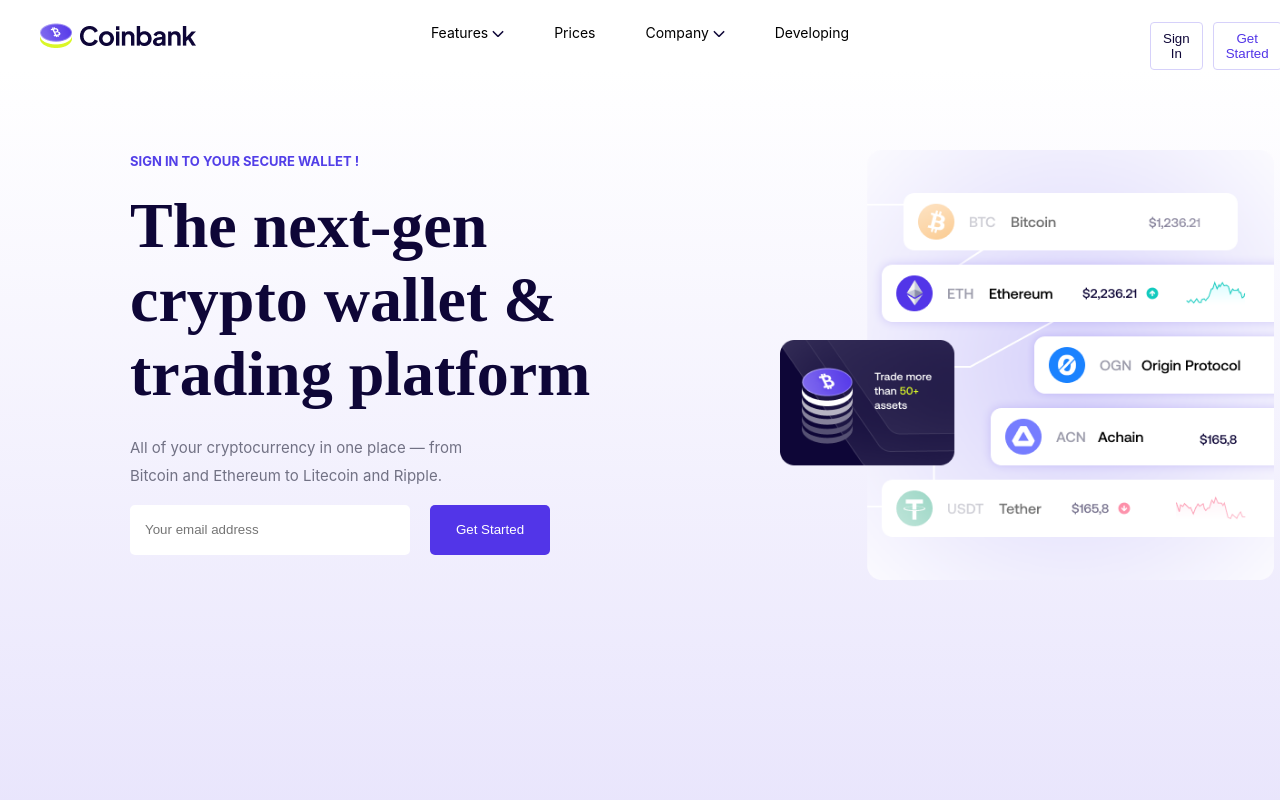
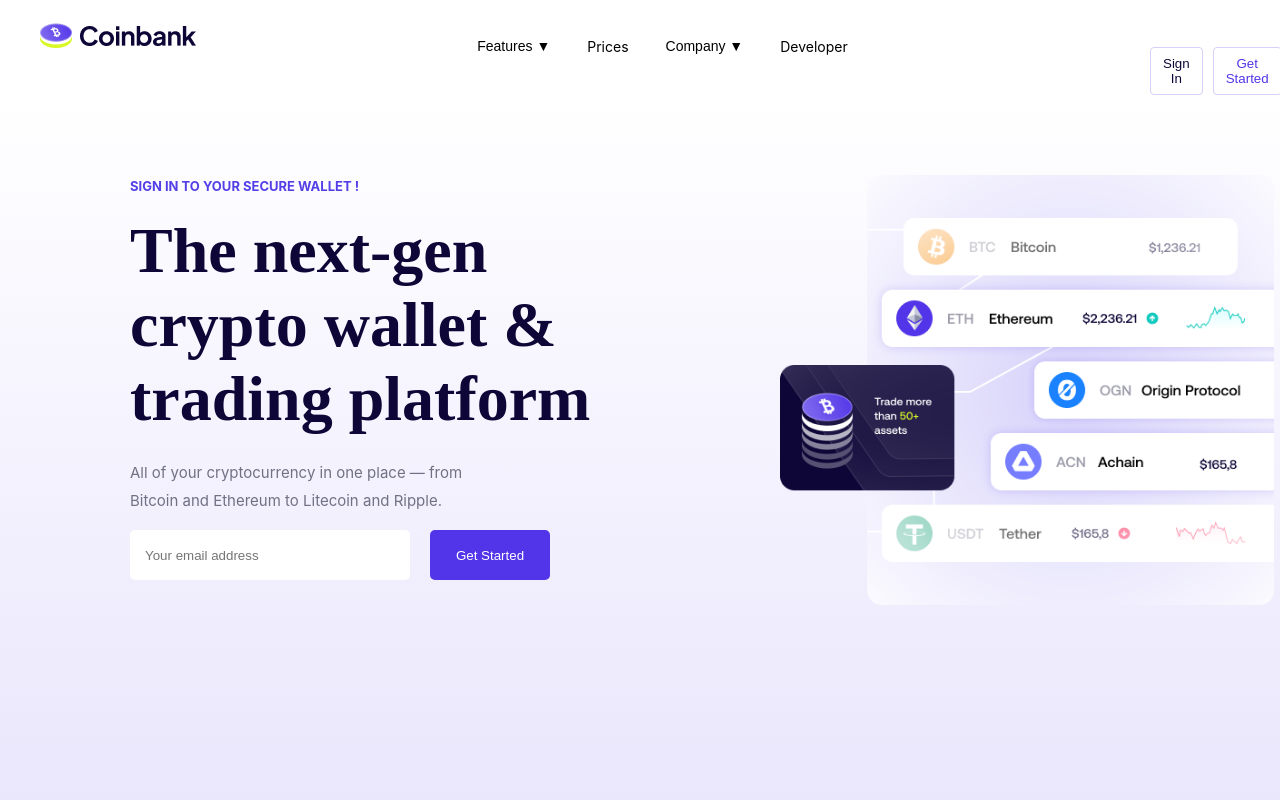
Before and after one commit to Shaima-Cloud99X/Coinbank, a React (Create React App) app in the folder coinbank/: page / in a window 1280 px wide. Shown: the top 800 px of the page. Built offline with nearby package versions, Linux system fonts and the light colour scheme.

Commit message:
sub menu

```diff
--- a/coinbank/package.json
+++ b/coinbank/package.json
@@ -11,6 +11,7 @@
     "@testing-library/user-event": "^13.5.0",
     "react": "^18.2.0",
     "react-dom": "^18.2.0",
+    "react-router-dom": "^6.21.2",
     "react-scripts": "5.0.1",
     "web-vitals": "^2.1.4"
   },
--- a/coinbank/src/App.js
+++ b/coinbank/src/App.js
@@ -6,6 +6,8 @@
     <div className="App">
      <header className='App-header'></header>
      <Home/>
+
+
     </div>
   );
 }
--- /dev/null
+++ b/coinbank/src/Components/Dropdown.js
@@ -0,0 +1,25 @@
+import Menu from "./Menu";
+const Dropdown = ({submenus,dropdown,depthLevel}) => {
+    depthLevel = depthLevel + 1;
+    const dropdownClass = depthLevel > 1 ? "dropdown-submenu" : "";
+    return (
+        <ul className = {
+            `dropdown ${dropdownClass} ${dropdown ? "show" : ""}`
+        } >
+        {submenus.map((submenu, index) => (
+            <Menu items = {
+                    submenu
+                }
+                key = {
+                    index
+                }
+                depthLevel = {
+                    depthLevel
+                }
+                />
+            ))
+        } </ul>
+    );
+};
+
+export default Dropdown;
--- a/coinbank/src/Components/Home.js
+++ b/coinbank/src/Components/Home.js
@@ -21,17 +21,11 @@
 import features4 from '../Assets/features4.png'
 import { FontAwesomeIcon } from '@fortawesome/react-fontawesome';
 import { faFacebook, faTwitter, faInstagram,faLinkedin,faDiscord } from '@fortawesome/free-brands-svg-icons';
-
+import {menuItems} from "./MenuItems";
+import Menu from "./Menu";
 const Home = () => {
 
 
-  const [dropdownValue, setDropdownValue] = useState('');
-
-
-
-  const handleDropdownChange = (e) => {
-    setDropdownValue(e.target.value);
-  };
 
 
 
@@ -41,7 +35,7 @@
                 <img src = {logo} alt = 'Logo' />
             </div>
             <div className="header">
-            <div className="header-item">
+            {/* <div className="header-item">
                 <p>Features    <img src = {vector} alt = 'vector' /></p>
             </div>
             <div className="header-item">
@@ -52,9 +46,27 @@
             </div>
             <div className="header-item">
                 <p>Developing</p>
+            </div> */}
+
+        <ul className = "menus" > {
+            menuItems.map((menu, index) => {
+                const depthLevel = 0;
+                return <Menu items = {
+                    menu
+                }
+                key = {
+                    index
+                }
+                depthLevel = {
+                    depthLevel
+                }
+                />;
+            })
+        } </ul>
+
             </div>
 
-            </div>
+
             <div className="buttons">
             <button className="header-button">Sign In</button>
             <button className="header-button1">Get Started</button>
@@ -204,7 +216,7 @@
                     <br/>
 
 
-        <select value={dropdownValue} onChange={handleDropdownChange} className='language'>
+        <select  className='language'>
           <option value="option1">English</option>
           <option value="option2">Sinhala</option>
         </select>
--- /dev/null
+++ b/coinbank/src/Components/Menu.js
@@ -0,0 +1,63 @@
+import {
+    useState,
+    useEffect,
+    useRef
+} from "react";
+
+import Dropdown from "./Dropdown";
+
+const Menu = ({items,depthLevel}) => {
+    const [dropdown, setDropdown] = useState(false);
+
+    let ref = useRef();
+
+    useEffect(() => {
+        const handler = (event) => {
+            if (dropdown && ref.current && !ref.current.contains(event.target)) {
+                setDropdown(false);
+            }
+        };
+        document.addEventListener("mousedown", handler);
+        document.addEventListener("touchstart", handler);
+        return () => {
+            // Cleanup the event listener
+            document.removeEventListener("mousedown", handler);
+            document.removeEventListener("touchstart", handler);
+        };
+    }, [dropdown]);
+
+    const onMouseEnter = () => {
+        window.innerWidth > 960 && setDropdown(true);
+    };
+
+    const onMouseLeave = () => {
+        window.innerWidth > 960 && setDropdown(false);
+    };
+
+    return (
+        <li
+        className = "menu-items"
+        ref = {ref}
+        onMouseEnter = {onMouseEnter}
+        // onMouseLeave = {onMouseLeave}
+        >
+
+        {items.submenu ? (
+        <>
+                <button type = "button"aria-haspopup = "menu"
+                aria-expanded = {dropdown ? "true" : "false"}
+                onClick = {() => setDropdown((prev) => !prev)}
+                >
+                 {items.title}{" "}
+      {depthLevel > 0 ? <span>&raquo;</span> : <span className="arrow">▼</span>}
+    </button>
+    <Dropdown depthLevel={depthLevel} submenus={items.submenu} dropdown={dropdown} /></>
+            ) : ( <a href = "/#" > {
+                    items.title
+                } </a>
+            )
+        } </li>
+    );
+};
+
+export default Menu;
--- /dev/null
+++ b/coinbank/src/Components/MenuItems.js
@@ -0,0 +1,42 @@
+export const menuItems = [{
+  title: "Features",
+  submenu: [{
+    title: "Funding",
+},
+{
+    title: "Staking",
+},
+{
+  title: "Liquidity",
+},
+{
+  title: "Margin Trading",
+},
+],
+
+},
+{
+  title: "Prices",
+
+},
+{
+  title: "Company",
+  submenu: [{
+          title: "About",
+      },
+      {
+          title: "Blog",
+      },
+      {
+        title: "FAQs",
+    },
+    {
+      title: "Support",
+  },
+  ],
+},
+{
+  title:"Developer"
+
+}
+];
--- a/coinbank/src/Styles/Home.css
+++ b/coinbank/src/Styles/Home.css
@@ -315,3 +315,91 @@
   padding-right: 130px;
   padding-bottom: 100px;
 }
+
+
+.nav-area {
+  display: flex;
+  align-items: center;
+  max-width: 100%;
+  margin: 0 ;
+  padding: 0 10px;
+  height: 8px;
+
+}
+
+
+.menus {
+  display: flex;
+  list-style: none;
+  margin-top: -50px;
+}
+
+.menu-items {
+  position: relative;
+  font-size: 14px;
+  margin-left: 5px;
+
+}
+
+.menu-items a {
+  display: block;
+  font-size: inherit;
+  color: inherit;
+  text-decoration: none;
+}
+
+.menu-items button {
+  color: inherit;
+  font-size: 14px;
+  border: none;
+  background-color: transparent;
+  cursor: pointer;
+  width: 100%;
+}
+
+.menu-items a,
+.menu-items button {
+  text-align: left;
+  padding: 0.7rem 1rem;
+}
+
+.menu-items a:hover,
+.menu-items button:hover {
+  background-color: #f2f2f2;
+}
+
+.arrow::after {
+        content: "";
+        display: inline - block;
+        margin-left: 0.36 em;
+        vertical-align: 0.09 em;
+        border-top: 0.1 em  transparent;
+        border-right: 0.11 em transparent;
+        border-left: 0.1 em  transparent;
+    }
+
+    .dropdown {
+        position: absolute;
+        right: 0;
+        left: auto;
+        box-shadow: 0 10 px 15 px - 3 px rgba(46, 41, 51, 0.08),
+        0 4 px 6 px - 2 px rgba(71, 63, 79, 0.16);
+        font-size: 0.875 rem;
+        z-index: 9999;
+        min-width: 10 rem;
+        padding: 0.5 rem 0;
+        list-style: none;
+        background-color: #fff;
+        border-radius: 0.5 rem;
+        display: none;
+    }
+
+    .dropdown.show {
+        display: block;
+    }
+
+    .dropdown.dropdown-submenu {
+        position: absolute;
+        left: 100% ;
+        top: -7 px;
+    }
```
Also changed, not shown: coinbank/src/Components/Navbar.js (added), 1 other file (tests, documents, lock files or other folders).
